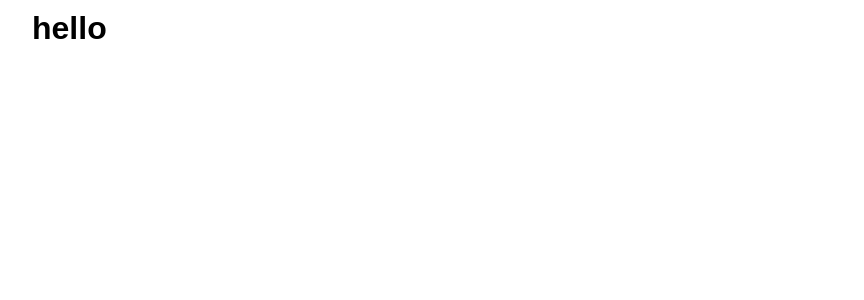
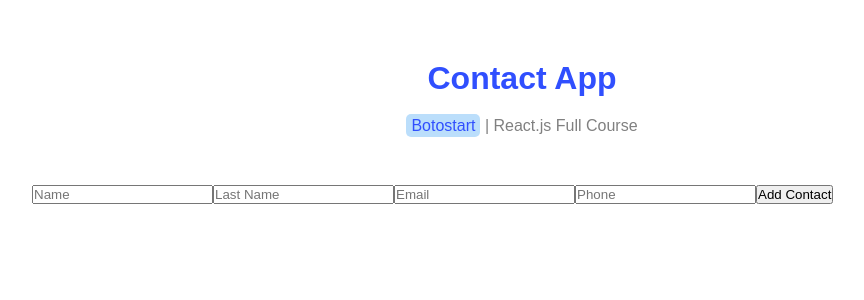
Before and after one commit to mohammad0117/contact-app, a React (Vite) app: page / in a window 1280 px wide. Shown: the top 300 px of the page, without its empty margins (118-982 px from the left). Built offline with nearby package versions, Linux system fonts and the light colour scheme.

Commit message:
create contacts component

```diff
--- a/src/App.jsx
+++ b/src/App.jsx
@@ -1,8 +1,11 @@
+import Contacts from "./components/Contacts";
+import Header from "./components/Header";
 
 function App() {
   return (
     <>
-      <h1>hello</h1>
+      <Header/>
+      <Contacts/>
     </>
   );
 }
--- /dev/null
+++ b/src/components/Contacts.jsx
@@ -0,0 +1,26 @@
+import { useState } from "react";
+
+function Contacts() {
+    const [contact,setContact]=useState({
+        name:"",
+        lastName:"",
+        email:"",
+        phone:"",
+    })
+    const changeHandler=(event)=>{
+
+    }
+  return (
+    <div>
+      <div>
+        <input type="text" placeholder="Name" value={contact.name} onChange={changeHandler} />
+        <input type="text" placeholder="Last Name" value={contact.lastName} onChange={changeHandler} />
+        <input type="email" placeholder="Email" value={contact.email} onChange={changeHandler} />
+        <input type="number" placeholder="Phone" value={contact.phone} onChange={changeHandler} />
+        <button>Add Contact</button>
+      </div>
+    </div>
+  );
+}
+
+export default Contacts;
--- /dev/null
+++ b/src/components/Header.jsx
@@ -0,0 +1,13 @@
+import styles from "./Header.module.css"
+function Header() {
+  return (
+    <div className={styles.container}>
+      <p>
+        <h1>Contact App</h1>
+        <a href="https://botostart.ir">Botostart</a> | React.js Full Course
+      </p>
+    </div>
+  );
+}
+
+export default Header;
--- /dev/null
+++ b/src/components/Header.module.css
@@ -0,0 +1,23 @@
+.container{
+    margin: 50px 0;
+    text-align: center;
+}
+.container h1{
+    color: #304ffe;
+    margin-bottom: 20px;
+}
+.container p{
+    color: gray;
+}
+.container a{
+    background-color: #bbdefb;
+    color: #304ffe;
+    text-decoration: none;
+    padding: 3px 5px;
+    border-radius: 5px;
+    transition: all 0.2s ease-in-out;
+}
+.container a:hover{
+    color: #bbdefb;
+    background-color: #304ffe;
+}
```
